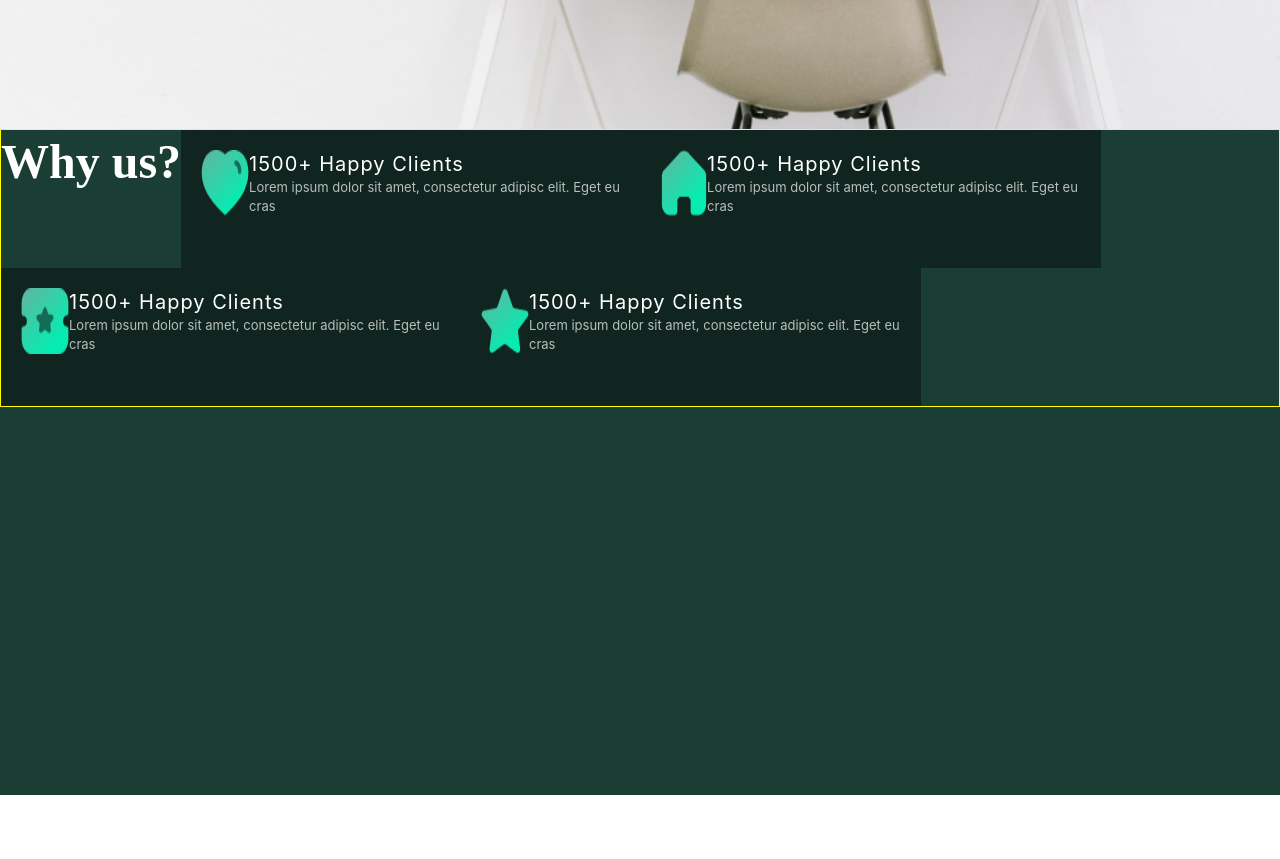
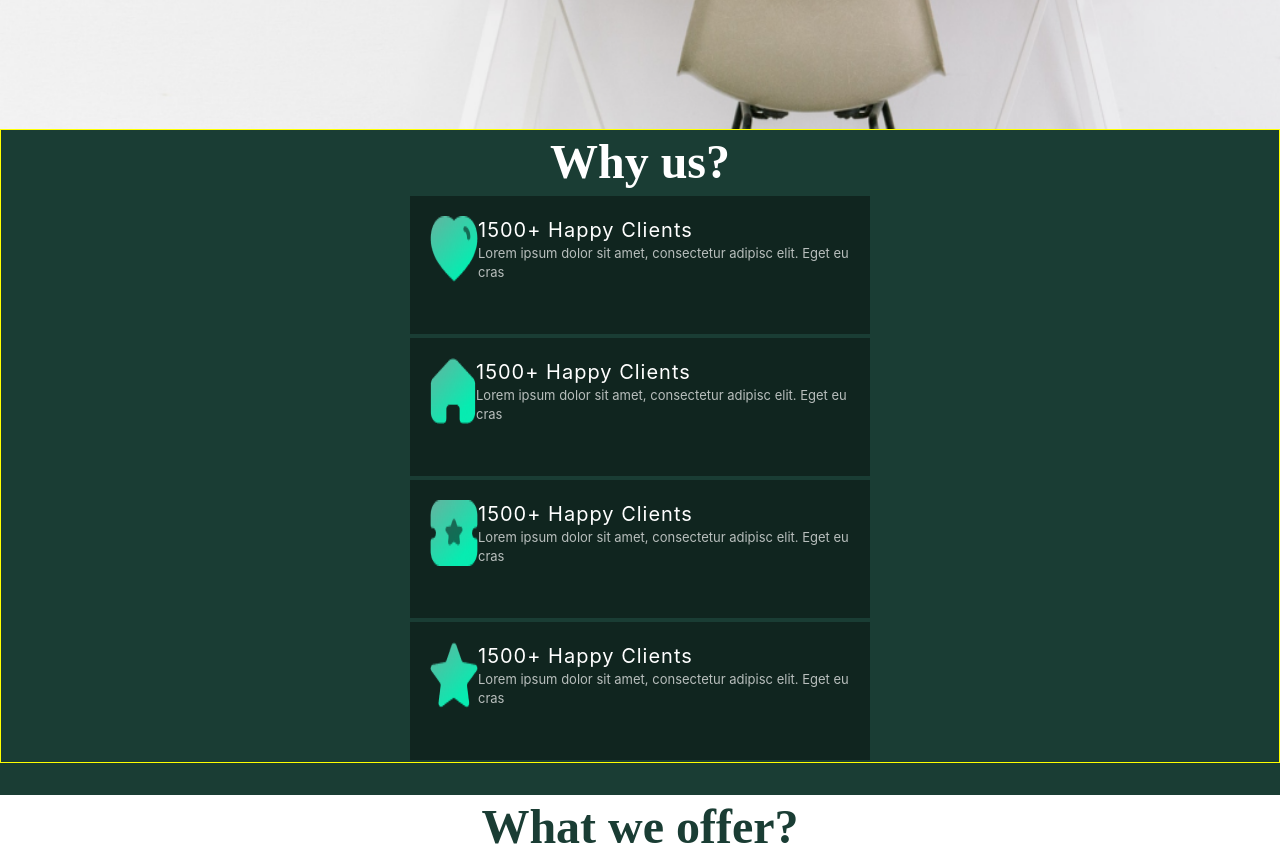
Before and after one commit to santhiya2712/interiordesign, a React (Create React App) app: page / in a window 1280 px wide. Shown: the part 620-1479 px from the top of the page. Before the commit the page ends 1415 px from the top, so only its background shows below. Built offline with nearby package versions, Linux system fonts and the light colour scheme.

Commit message:
change in section three page to redo the progress

```diff
--- /dev/null
+++ b/src/Sectionthree.js
@@ -0,0 +1,14 @@
+import React from 'react';
+import styles from "./styles/interiorsectionthree.module.css";
+
+const Sectionthree = () => {
+    return(
+		<div className={styles.Sectionthree}>
+            <h3 className={styles.h3text}>What we offer?</h3>
+
+
+        </div>
+
+    );
+};
+export default Sectionthree;
--- a/src/index.js
+++ b/src/index.js
@@ -1,6 +1,7 @@
 import React from 'react';
 import ReactDOM from 'react-dom';
 import Sectionone from './Sectionone';
+import Sectionthree from './Sectionthree';
 import Sectiontwo from './Sectiontwo';
 
 
@@ -10,6 +11,7 @@ class Interiordesign extends React.Component{
       <div>
       <Sectionone />
       <Sectiontwo />
+      <Sectionthree />
 
       </div>
 
--- /dev/null
+++ b/src/styles/interiorsectionthree.module.css
@@ -0,0 +1,14 @@
+*{
+    margin: 0;
+    padding: 0;
+    font-family: -apple-system, BlinkMacSystemFont, 'Segoe UI', Roboto, Oxygen, Ubuntu, Cantarell, 'Open Sans', 'Helvetica Neue', sans-serif;
+  }
+  .h3text{
+    font-family: Playfair Display;
+    font-style: normal;
+    font-weight: bold;
+    font-size: 48px;
+    line-height: 64px;
+    text-align: center;
+    color: #1A3D34;
+}
--- a/src/styles/interiorsectiontwo.module.css
+++ b/src/styles/interiorsectiontwo.module.css
@@ -21,11 +21,13 @@ color: #FFFFFF;
   }
   .frameblock{
     display: flex;
-    flex-wrap: wrap;
+    flex-direction: column;
       margin: auto;
+      align-items: center;
       border: 1px solid yellow;
   }
   .frame1{
+    margin: 2px;
     width: 460px;
     height: 138px;
     background: rgba(0,0,0,.4);
```
